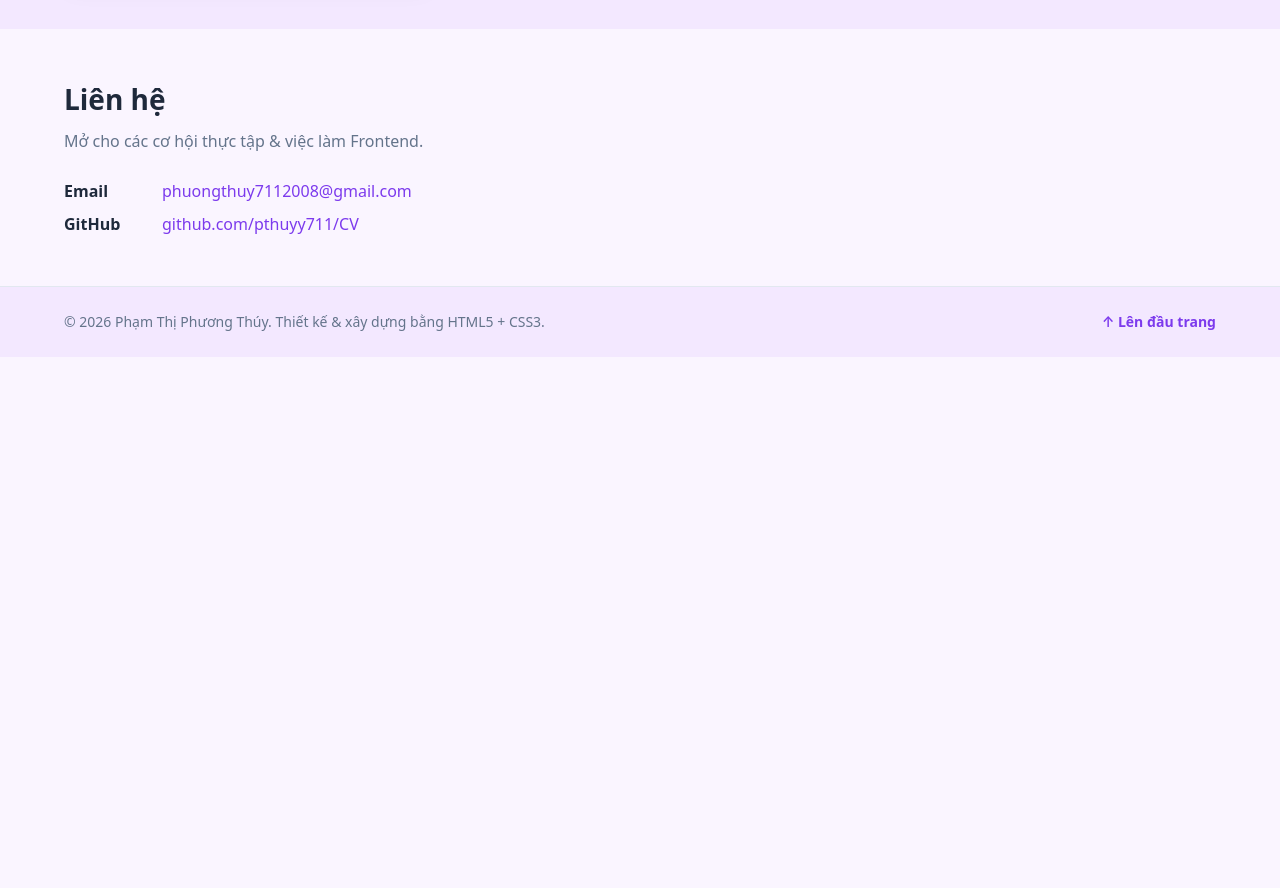
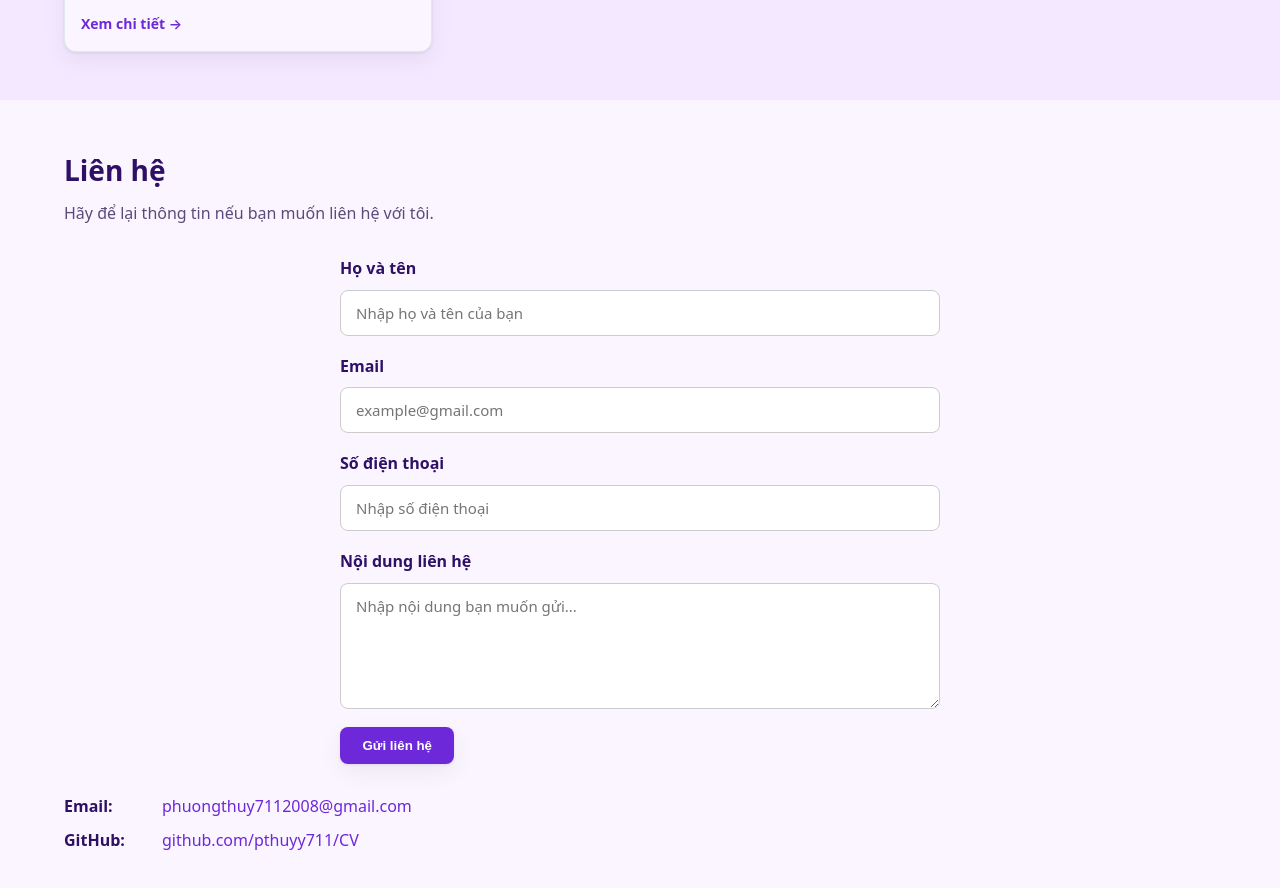
Before and after one commit to pthuyy711/CV, a plain HTML site: page index.html in a window 1280 px wide. Shown: the part 1780-2668 px from the top of the page. Before the commit the page ends 2137 px from the top, so only its background shows below. Drawn offline with Linux system fonts and the light colour scheme.

Commit message:
Update portfolio text colors and screenshots
Co-authored-by: Copilot <223556219+Copilot@users.noreply.github.com>

```diff
--- a/assets/css/styles.css
+++ b/assets/css/styles.css
@@ -12,11 +12,11 @@
    ========================================================================== */
 :root {
   /* --- Bảng màu --- */
-  --color-primary: #7c3aed;      /* tím thương hiệu */
-  --color-primary-dark: #6d28d9;
-  --color-accent: #9333ea;
-  --color-text: #1e293b;         /* chữ chính */
-  --color-text-soft: #64748b;    /* chữ phụ */
+  --color-primary: #6d28d9;      /* tím thương hiệu */
+  --color-primary-dark: #5b21b6;
+  --color-accent: #7e22ce;
+  --color-text: #2e1065;         /* chữ chính */
+  --color-text-soft: #5b4b78;    /* chữ phụ */
   --color-bg: #faf5ff;           /* nền tím nhạt */
   --color-surface: #f3e8ff;      /* nền vùng nhấn */
   --color-border: #e2e8f0;       /* viền */
@@ -453,3 +453,50 @@ ul {
     scroll-behavior: auto !important;
   }
 }
+/* FORM LIÊN HỆ */
+.contact-form {
+  max-width: 600px;
+  margin: 30px auto;
+  display: flex;
+  flex-direction: column;
+  gap: 18px;
+}
+
+.form-group {
+  display: flex;
+  flex-direction: column;
+  gap: 8px;
+}
+
+.form-group label {
+  font-weight: 600;
+  color: var(--color-text);
+}
+
+.form-group input,
+.form-group textarea {
+  width: 100%;
+  padding: 12px 15px;
+  border: 1px solid #ccc;
+  border-radius: 8px;
+  font-size: 15px;
+  font-family: inherit;
+  box-sizing: border-box;
+}
+
+.form-group input:focus,
+.form-group textarea:focus {
+  outline: none;
+  border-color: #8064d9;
+  box-shadow: 0 0 5px rgba(128, 100, 217, 0.3);
+}
+
+.form-group textarea {
+  resize: vertical;
+}
+
+.contact-form button {
+  border: none;
+  cursor: pointer;
+  width: fit-content;
+}
--- a/index.html
+++ b/index.html
@@ -71,6 +71,22 @@
         </figure>
       </div>
     </section>
+
+      </main>
+
+      <!-- ========================================================== -->
+      <!-- FOOTER                                                      -->
+      <!-- ========================================================== -->
+      <footer class="site-footer">
+        <div class="container footer-inner">
+          <p>© 2026 Phạm Thị Phương Thúy. Thiết kế &amp; xây dựng bằng HTML5 + CSS3.</p>
+          <a href="#top" class="to-top">↑ Lên đầu trang</a>
+        </div>
+      </footer>
+
+    </body>
+
+    </html>
 
     <!-- ----- SECTION: Kỹ năng ----- -->
     <section id="skills" class="section">
@@ -171,32 +187,81 @@
         </div><!-- /.project-grid -->
       </div>
     </section>
+<!-- ----- SECTION: Liên hệ ----- -->
+<section id="contact" class="section">
+  <div class="container contact-inner">
+    <h2 class="section-title">Liên hệ</h2>
+    <p class="section-sub">
+      Hãy để lại thông tin nếu bạn muốn liên hệ với tôi.
+    </p>
 
-    <!-- ----- SECTION: Liên hệ ----- -->
-    <section id="contact" class="section">
-      <div class="container contact-inner">
-        <h2 class="section-title">Liên hệ</h2>
-        <p class="section-sub">Mở cho các cơ hội thực tập &amp; việc làm Frontend.</p>
+    <form class="contact-form" action="#" method="post">
 
-        <ul class="contact-list">
-          <li><span class="contact-label">Email</span> <a href="mailto:phuongthuy7112008@gmail.com">phuongthuy7112008@gmail.com</a></li>
-          <li><span class="contact-label">GitHub</span> <a href="https://github.com/pthuyy711/CV" target="_blank" rel="noopener noreferrer">github.com/pthuyy711/CV</a></li>
-        </ul>
+      <div class="form-group">
+        <label for="fullname">Họ và tên</label>
+        <input
+          type="text"
+          id="fullname"
+          name="fullname"
+          placeholder="Nhập họ và tên của bạn"
+          required
+        />
       </div>
-    </section>
 
-  </main>
+      <div class="form-group">
+        <label for="email">Email</label>
+        <input
+          type="email"
+          id="email"
+          name="email"
+          placeholder="example@gmail.com"
+          required
+        />
+      </div>
 
-  <!-- ========================================================== -->
-  <!-- FOOTER                                                      -->
-  <!-- ========================================================== -->
-  <footer class="site-footer">
-    <div class="container footer-inner">
-      <p>© 2026 Phạm Thị Phương Thúy. Thiết kế &amp; xây dựng bằng HTML5 + CSS3.</p>
-      <a href="#top" class="to-top">↑ Lên đầu trang</a>
-    </div>
-  </footer>
+      <div class="form-group">
+        <label for="phone">Số điện thoại</label>
+        <input
+          type="tel"
+          id="phone"
+          name="phone"
+          placeholder="Nhập số điện thoại"
+          required
+        />
+      </div>
 
-</body>
+      <div class="form-group">
+        <label for="message">Nội dung liên hệ</label>
+        <textarea
+          id="message"
+          name="message"
+          rows="5"
+          placeholder="Nhập nội dung bạn muốn gửi..."
+          required
+        ></textarea>
+      </div>
 
-</html>
+      <button type="submit" class="btn btn-primary">
+        Gửi liên hệ
+      </button>
+
+    </form>
+
+    <ul class="contact-list">
+      <li>
+        <span class="contact-label">Email:</span>
+        <a href="mailto:phuongthuy7112008@gmail.com">
+          phuongthuy7112008@gmail.com
+        </a>
+      </li>
+      <li>
+        <span class="contact-label">GitHub:</span>
+        <a href="https://github.com/pthuyy711/CV"
+           target="_blank"
+           rel="noopener noreferrer">
+          github.com/pthuyy711/CV
+        </a>
+      </li>
+    </ul>
+  </div>
+</section>
```
Also changed, not shown: docs/screenshots/contact.png, docs/screenshots/mobile.png, docs/screenshots/projects.png, docs/screenshots/top-view.png, 1 other file.
